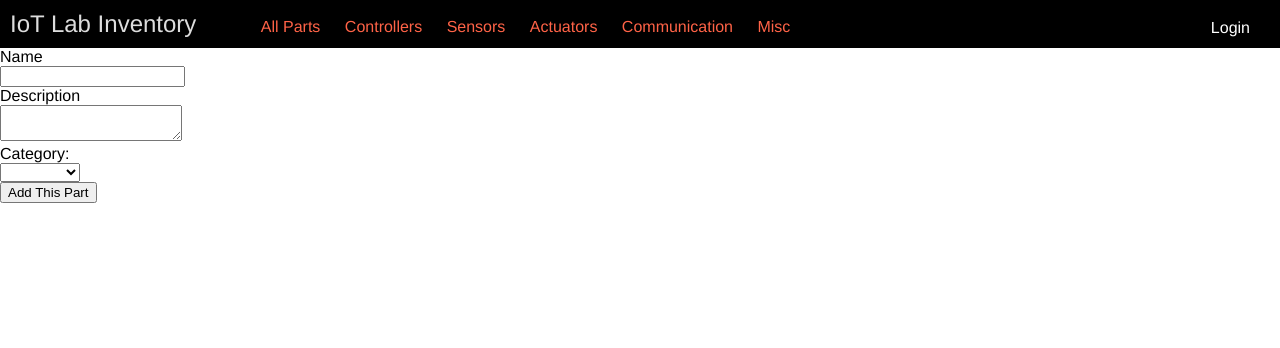
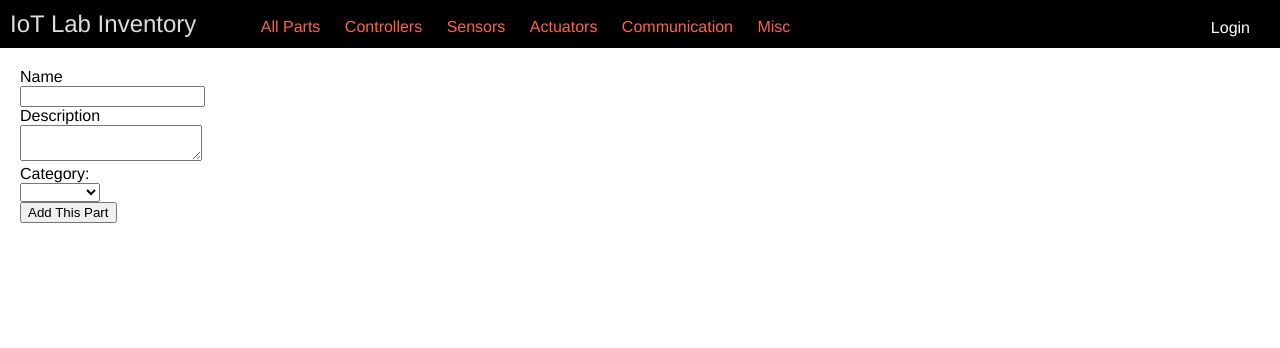
Before and after one commit to osu-cascades/iot-lab-inventory, a Flask app: page /parts/new in a window 1280 px wide. Shown: the top 348 px of the page. Run offline with Flask 2, Linux system fonts and the light colour scheme.

Commit message:
Rework layout structure and pad content div.

```diff
--- a/static/main.css
+++ b/static/main.css
@@ -2,6 +2,10 @@
     font-family: "helvetica", sans-serif;
     padding: 0px;
     margin: 0px;
+}
+
+div#content {
+    padding: 20px;
 }
 
 nav {
--- a/templates/base.html
+++ b/templates/base.html
@@ -11,7 +11,6 @@
     <link rel="stylesheet" href="/main.css?q={{ range(10000) | random }}">
   </head>
   <body>
-    <div id="wrapper">
     <nav>
       <ul>
         <li><a class="home" href="/">IoT Lab Inventory</a></li>
@@ -27,6 +26,5 @@
     <div id="content">
       {% block content %}{% endblock %}
     </div><!-- /content -->
-    </div><!-- /wrapper -->
   </body>
 </html>
```
Lines whose indentation alone changed are shown as unchanged.
